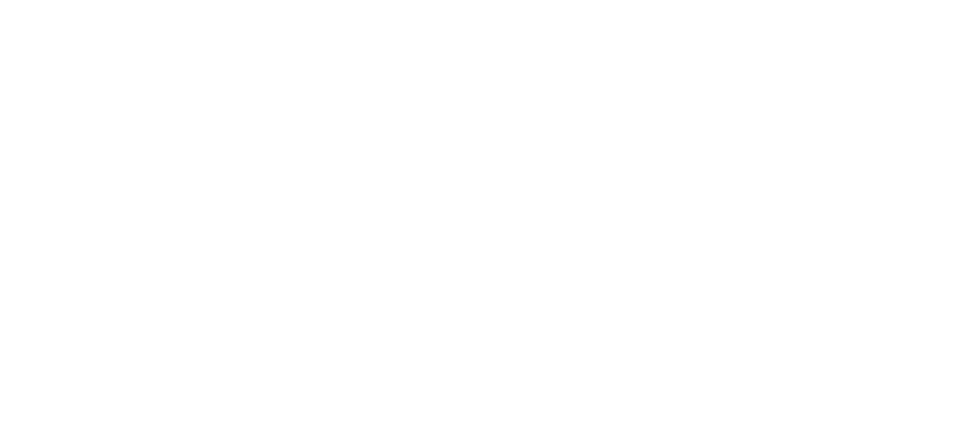
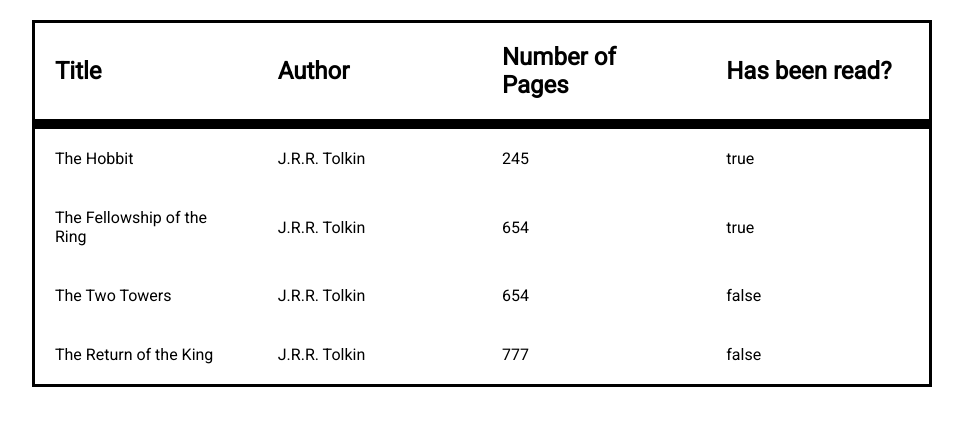
Before and after one commit to ataurianen/Library, a website: page index.html in a window 1280 px wide. Shown: the whole page, without its empty margins (158-1121 px from the left). Drawn offline with Linux system fonts and the light colour scheme.

Commit message:
Added table that displays books

```diff
--- a/index.html
+++ b/index.html
@@ -4,7 +4,27 @@
     <meta charset="UTF-8" />
     <title>Library</title>
     <link rel="stylesheet" href="style.css" />
+    <link rel="preconnect" href="https://fonts.googleapis.com" />
+    <link rel="preconnect" href="https://fonts.gstatic.com" crossorigin />
+    <link
+      href="https://fonts.googleapis.com/css2?family=Roboto&display=swap"
+      rel="stylesheet"
+    />
     <script src="./script.js" defer></script>
   </head>
-  <body></body>
+  <body>
+    <div class="container" id="main-container">
+      <table class="bookshelf" id="bookshelf">
+        <thead>
+          <tr>
+            <th>Title</th>
+            <th>Author</th>
+            <th>Number of Pages</th>
+            <th>Has been read?</th>
+          </tr>
+        </thead>
+        <tbody id="bookshelf-body"></tbody>
+      </table>
+    </div>
+  </body>
 </html>
--- a/script.js
+++ b/script.js
@@ -1,4 +1,5 @@
 let myLibrary = [];
+const bookshelf = document.getElementById("bookshelf-body");
 
 function Book(title, author, numPages, haveRead) {
   this.title = title;
@@ -14,19 +15,21 @@ function Book(title, author, numPages, haveRead) {
 
 function addBookToLibrary(title, author, numPages, haveRead) {
   newBook = new Book(title, author, numPages, haveRead);
+  myLibrary.push(newBook);
+  let row = bookshelf.insertRow(-1);
 
-  myLibrary.push(newBook);
-}
+  let c1 = row.insertCell(0);
+  let c2 = row.insertCell(1);
+  let c3 = row.insertCell(2);
+  let c4 = row.insertCell(3);
 
-function printLibrary() {
-  myLibrary.forEach((novel) => {
-    console.log(novel.info());
-  });
+  c1.textContent = title;
+  c2.textContent = author;
+  c3.textContent = numPages;
+  c4.textContent = haveRead;
 }
 
 addBookToLibrary("The Hobbit", "J.R.R. Tolkin", 245, true);
 addBookToLibrary("The Fellowship of the Ring", "J.R.R. Tolkin", 654, true);
 addBookToLibrary("The Two Towers", "J.R.R. Tolkin", 654, false);
 addBookToLibrary("The Return of the King", "J.R.R. Tolkin", 777, false);
-
-printLibrary();
--- a/style.css
+++ b/style.css
@@ -0,0 +1,36 @@
+body {
+  margin: 0;
+  padding: 0;
+}
+
+.container {
+  width: 900px;
+  height: auto;
+  position: absolute;
+  top: 20px;
+  left: 50%;
+  margin-left: -450px;
+}
+
+/* Table Styling */
+
+table {
+  table-layout: fixed;
+  width: 100%;
+  border: solid black 3px;
+  border-collapse: collapse;
+  font-family: "Roboto", sans-serif;
+}
+
+th,
+td {
+  padding: 20px;
+}
+
+th {
+  font-size: 18pt;
+  text-align: left;
+}
+thead {
+  border-bottom: 10px solid black;
+}
```
